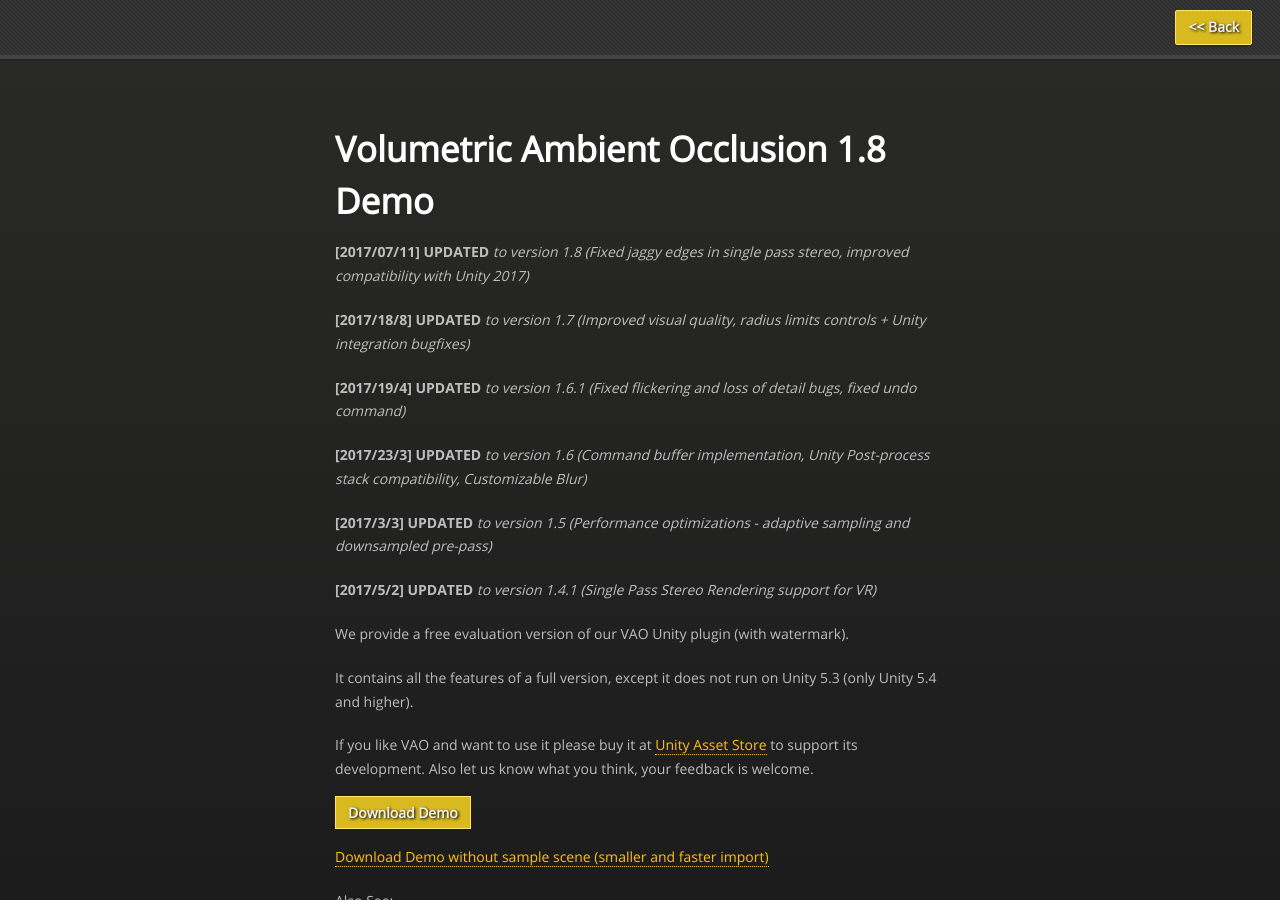
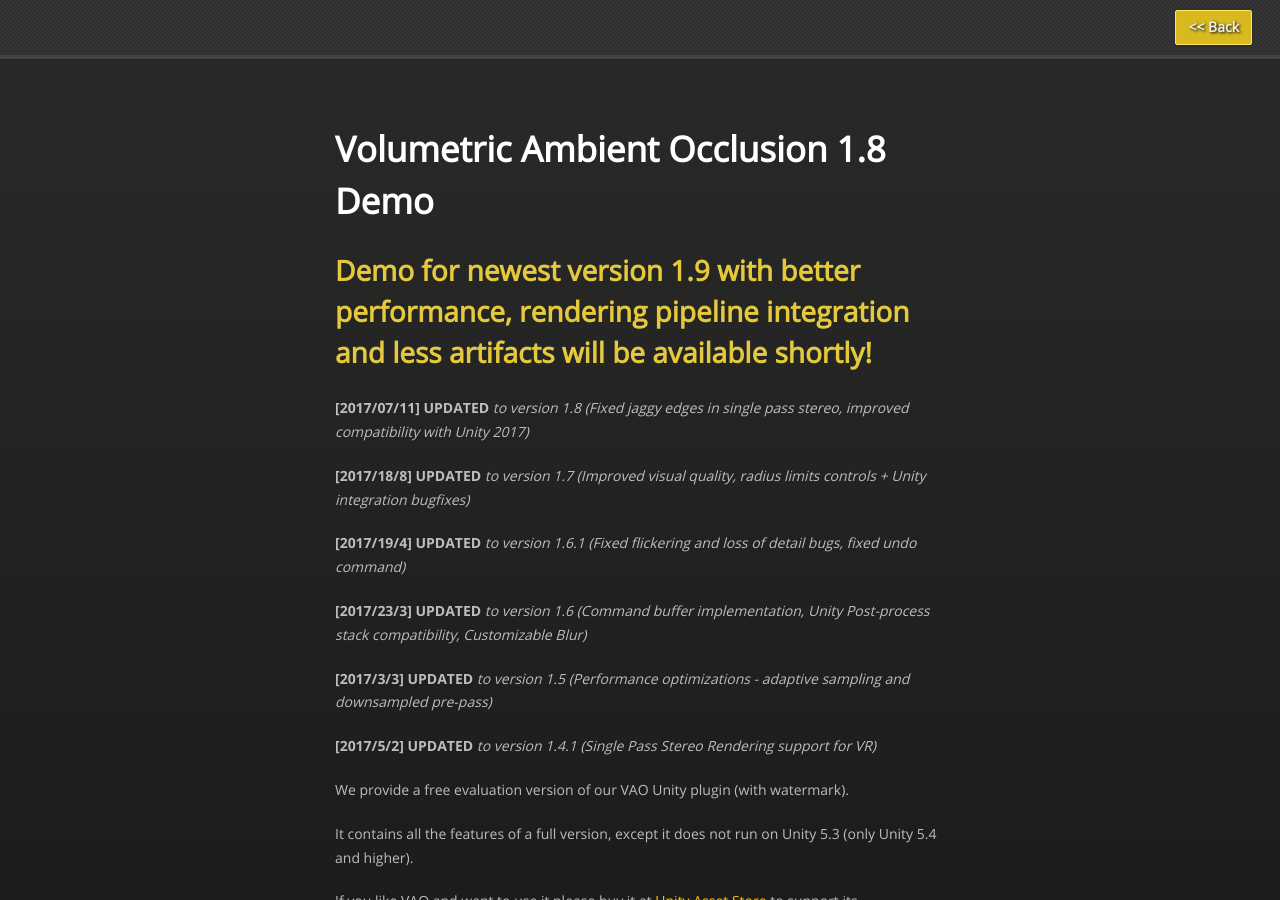
Before and after one commit to projectwilberforce/projectwilberforce.github.io, a Jekyll site: the page built from vaodemo/index.md, in a window 1280 px wide and 900 px high. Built offline with Jekyll 4.4.1, drawn with Linux system fonts in a browser that asks for light colours; nearby versions of some CDN libraries.

Commit message:
demo pending notice

```diff
--- a/vaodemo/index.md
+++ b/vaodemo/index.md
@@ -4,6 +4,8 @@ title: VAO Unity plugin Demo
 ---
 
 # Volumetric Ambient Occlusion 1.8 Demo
+
+## Demo for newest version 1.9 with better performance, rendering pipeline integration and less artifacts will be available shortly!
 
 **[2017/07/11] UPDATED** *to version 1.8 (Fixed jaggy edges in single pass stereo, improved compatibility with Unity 2017)*
 
```
